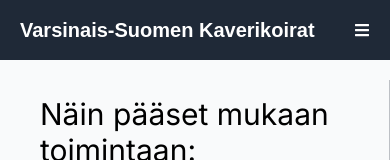
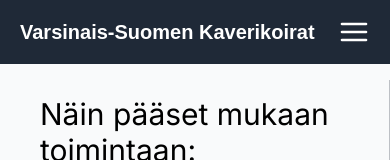
Before and after one commit to kasperi-r/vskaverikoirat, a Next.js app: page /liity-mukaan in a window 390 px wide. Shown: the top 160 px of the page. Built offline with nearby package versions, Linux system fonts and the light colour scheme; a web font is replaced by a local one.

Commit message:
Update icons

```diff
--- a/app/ui/Footer.tsx
+++ b/app/ui/Footer.tsx
@@ -3,7 +3,7 @@
 const Footer = () => {
   return (
     <footer className="bg-gray-800 text-white p-4">
-      <div className="container mx-auto md:w-[40%] flex flex-col md:flex-row items-center justify-between">
+      <div className="container mx-auto xl:max-w-screen-lg flex flex-col sm:flex-row items-center justify-between">
         <p>&copy; 2024 Varsinais-Suomen Kaverikoirat</p>
         <Image src="/kaverikoira_pysty_orig_web.jpg" alt="Kennelliiton Kaverikoira-logo" width={385} height={210} />
       </div>
--- a/app/ui/header/index.tsx
+++ b/app/ui/header/index.tsx
@@ -1,8 +1,7 @@
 "use client";
-import { useState, useRef, useCallback } from 'react';
+import { useState } from 'react';
 import Link from 'next/link';
 import { palanquin } from '../fonts';
-import { FaBars, FaTimes } from 'react-icons/fa';
 import { usePathname } from 'next/navigation';
 
 const links = [
@@ -19,14 +18,10 @@
 
   const pathname = usePathname();
 
-  const modalRef = useRef<HTMLDivElement>(null);
-
-  const toggleModal = useCallback(() => {
-    setShowModal(prevShowModal => !prevShowModal);
-  }, []);
+  const toggleModal = () => setShowModal(!showModal);
 
   return (
-    <header className="fixed top-0 z-50 w-full p-4 px-5 sm:px-10 flex items-center justify-between text-white bg-gray-800">
+    <header className="fixed top-0 w-full p-4 px-5 sm:px-10 flex items-center justify-between text-white bg-gray-800">
       <h4 className={`${palanquin.className} text-xl`}>Varsinais-Suomen Kaverikoirat</h4>
       <div className="hidden lg:flex items-center space-y-4 lg:space-y-0 lg:space-x-6 w-full lg:w-auto lg:ml-8">
         {links.slice(0, 4).map(({ path, label }) => (
@@ -38,14 +33,20 @@
           <Link key={label} href={path} className={`${path === pathname && "text-orange-300 border-b-2 border-orange-300"} hover:text-orange-300 transition-all`}>{label}</Link>
         ))}
       </div>
-      <button onClick={toggleModal} className="lg:hidden h-4 w-4 flex items-center justify-center">
-        <FaBars />
+      <button onClick={toggleModal}
+        className="lg:hidden">
+        <svg className="h-8 w-8 text-white" viewBox="0 0 24 24" fill="none" stroke="currentColor" stroke-width="2" stroke-linecap="round" stroke-linejoin="round">
+          <line x1="3" y1="12" x2="21" y2="12" />
+          <line x1="3" y1="6" x2="21" y2="6" />
+          <line x1="3" y1="18" x2="21" y2="18" />
+        </svg>
       </button>
-      <div ref={modalRef}
-        className={`fixed top-20 right-0 bg-gray-800 bg-opacity-95 z-50 flex flex-col items-center justify-center p-4 transition-transform duration-200 ${showModal ? 'translate-x-0' : 'translate-x-full'}`}
-      >
-        <button onClick={toggleModal} className="absolute top-2 right-2 p-2">
-          <FaTimes />
+      <div className={`fixed top-20 right-0 bg-gray-800 bg-opacity-95 z-50 flex flex-col items-center justify-center py-4 px-8 transition-transform duration-200 ${showModal ? 'translate-x-0' : 'translate-x-full'}`}>
+        <button onClick={toggleModal} className="absolute top-1 right-1 p-2">
+          <svg className="h-8 w-8 text-white" viewBox="0 0 24 24" fill="none" stroke="currentColor" stroke-width="2" stroke-linecap="round" stroke-linejoin="round">
+            <line x1="18" y1="6" x2="6" y2="18" />
+            <line x1="6" y1="6" x2="18" y2="18" />
+          </svg>
         </button>
         {links.map(({ path, label }) => (
           <Link key={label} href={path} onClick={toggleModal} className={`${path === pathname && "text-orange-300 border-b-2 border-orange-300"} hover:text-orange-300 text-2xl mb-4`}>
--- a/package.json
+++ b/package.json
@@ -13,8 +13,7 @@
     "contentful": "^10.8.6",
     "next": "14.1.3",
     "react": "^18",
-    "react-dom": "^18",
-    "react-icons": "^5.3.0"
+    "react-dom": "^18"
   },
   "devDependencies": {
     "@types/node": "^20",
```
Also changed, not shown: 1 other file (tests, documents, lock files or other folders).
